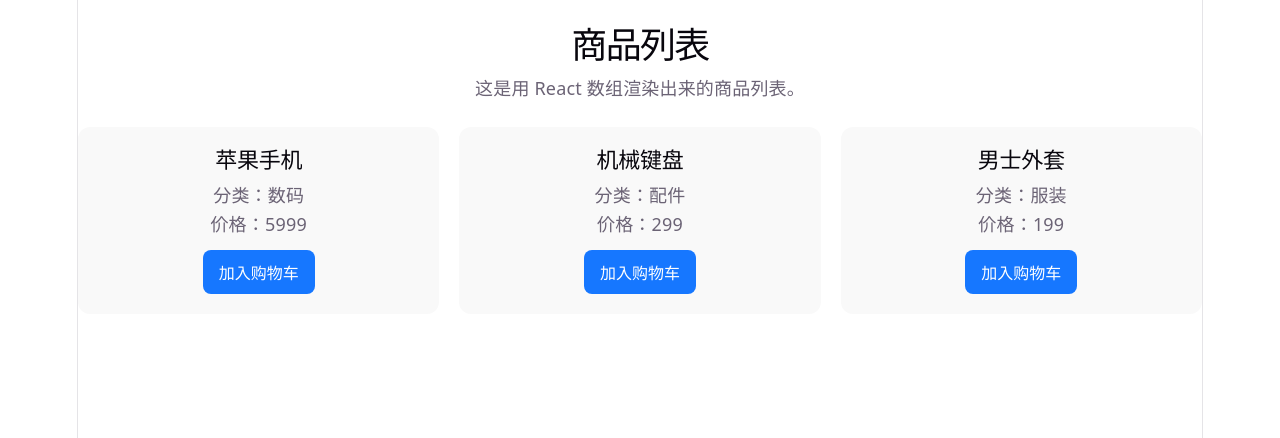
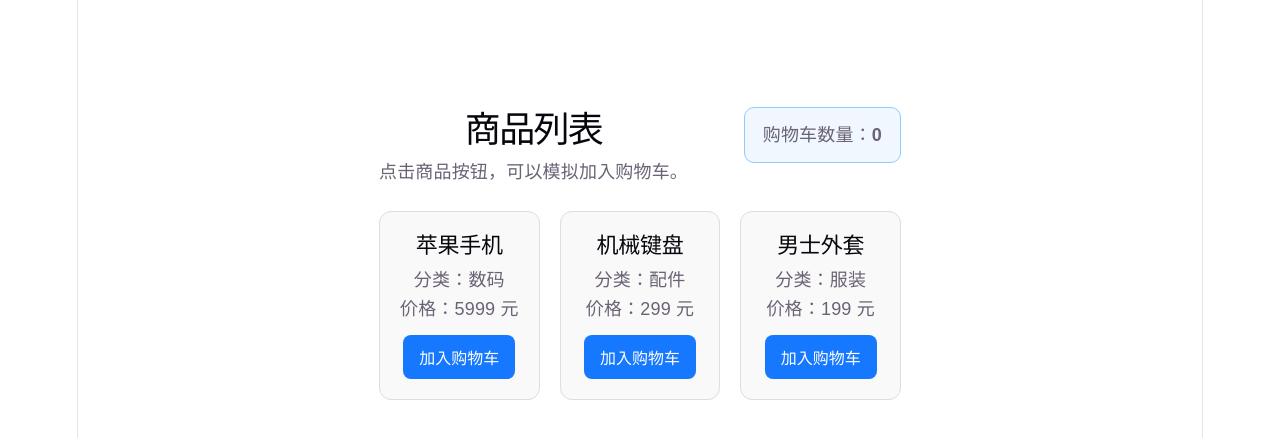
Before and after one commit to hanbanshen/node-study-react, a React (Vite) app: page / in a window 1280 px wide. Shown: the top 438 px of the page. Built offline with nearby package versions, Linux system fonts and the light colour scheme.

Commit message:
实现商品加入购物车数量变化

```diff
--- a/src/App.css
+++ b/src/App.css
@@ -3,6 +3,13 @@
   margin: 60px auto;
   padding: 24px;
   font-family: Arial, sans-serif;
+}
+
+.page-header {
+  display: flex;
+  justify-content: space-between;
+  align-items: center;
+  gap: 20px;
 }
 
 h1 {
@@ -15,6 +22,15 @@ p {
   line-height: 1.6;
 }
 
+.cart-box {
+  padding: 14px 18px;
+  border-radius: 10px;
+  background-color: #f0f7ff;
+  border: 1px solid #91caff;
+  font-size: 18px;
+  font-weight: bold;
+}
+
 .product-list {
   display: grid;
   grid-template-columns: repeat(3, 1fr);
@@ -24,9 +40,9 @@ p {
 
 .product-card {
   padding: 20px;
-  boeder: 1px solid #ddd;
+  border: 1px solid #ddd;
   border-radius: 12px;
-  background: #f9f9f9;
+  background-color: #f9f9f9;
 }
 
 .product-card h2 {
--- a/src/App.jsx
+++ b/src/App.jsx
@@ -1,9 +1,9 @@
-import { useState } from "react"
+import { useState } from 'react'
 import './App.css'
 
 function App() {
-  // products 保存商品列表数据
-  // 这里先写死假数据，后面再改成从后端接口获取
+  // 商品列表数据
+  // 现在先用假数据，后面再从后端接口获取
   const [products] = useState([
     {
       id: 1,
@@ -25,20 +25,43 @@ function App() {
     }
   ])
 
+  // cartCount 表示购物车里的商品总数量
+  // 初始值是 0
+  const [cartCount, setCartCount] = useState(0)
+
+  // 点击加入购物车时执行
+  // product 表示当前点击的这个商品
+  function addToCart(product) {
+    console.log('加入购物车的商品：', product)
+
+    // 购物车数量 +1
+    setCartCount(cartCount + 1)
+  }
+
   return (
-    <div className="App">
-      <h1>商品列表</h1>
+    <div className="app">
+      <div className="page-header">
+        <div>
+          <h1>商品列表</h1>
+          <p>点击商品按钮，可以模拟加入购物车。</p>
+        </div>
 
-      <p>这是用 React 数组渲染出来的商品列表。</p>
+        <div className="cart-box">
+          购物车数量：{cartCount}
+        </div>
+      </div>
 
-      <div className="product-list ">
+      <div className="product-list">
         {products.map(product => {
           return (
             <div className="product-card" key={product.id}>
               <h2>{product.name}</h2>
               <p>分类：{product.category}</p>
-              <p>价格：{product.price}</p>
-              <button>加入购物车</button>
+              <p>价格：{product.price} 元</p>
+
+              <button onClick={() => addToCart(product)}>
+                加入购物车
+              </button>
             </div>
           )
         })}
```
